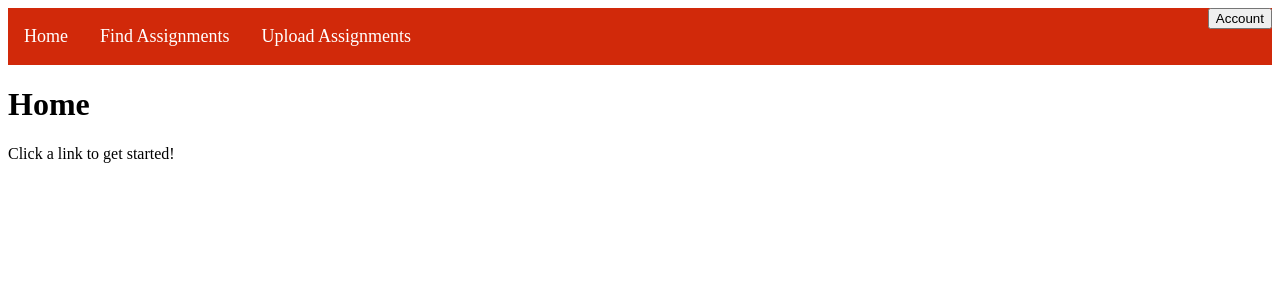
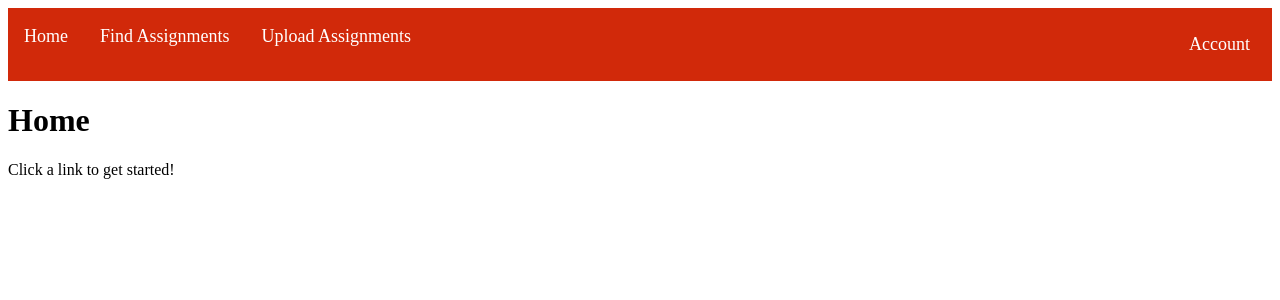
Before and after one commit to Natetodd55/SwapNotezCodeQL, a Flask app: page / in a window 1280 px wide. Shown: the top 300 px of the page. Run offline with Flask 2, Linux system fonts and the light colour scheme; a user stored in the database is signed in.

Commit message:
account dropdown updated css

```diff
--- a/static/style.css
+++ b/static/style.css
@@ -27,14 +27,30 @@ ul {
     float: right;
   }
 
+  .accdrop{
+    position: top right;
+    display: block;
+    color: white;
+    text-align: center;
+    padding: 18px 16px;
+    text-decoration: none;
+    font-size: 18px;
+    margin: 0;
+  }
+  .accdrop:hover{
+    background-color: #781c0b;
+  }
+
   .dropdown {
     display: inline-block;
-    position: relative;
+    position: top left;
+    padding: 8px 6px
+
   }
   .dropdown-content {
     display: none;
     position: absolute;
-    width: 100%;
+    /* width: 100%; */
     overflow: auto;
     box-shadow: 0px 10px 10px 0px rgba(0,0,0,0.4);
   }
@@ -43,11 +59,13 @@ ul {
   }
   .dropdown-content a {
     display: block;
-    color: #000000;
+    color: #FFFFFF;
     padding: 5px;
     text-decoration: none;
+    background-color: #d1290a;
+    width: 83px;
   }
   .dropdown-content a:hover {
     color: #FFFFFF;
-    background-color: #00A4BD;
+    background-color: #781c0b;
   }
--- a/templates/base.html
+++ b/templates/base.html
@@ -8,7 +8,7 @@
         <li><a href='/upload'>Upload Assignments</a></li>
         <div class="topnav-right">
           <div class="dropdown">
-            <button>Account</button>
+            <a class="accdrop"> Account </a>
             <div class="dropdown-content">
             <a href="/update">Change Password</a>
             <a href="/logout">Logout</a>
```
Also changed, not shown: database.db.
